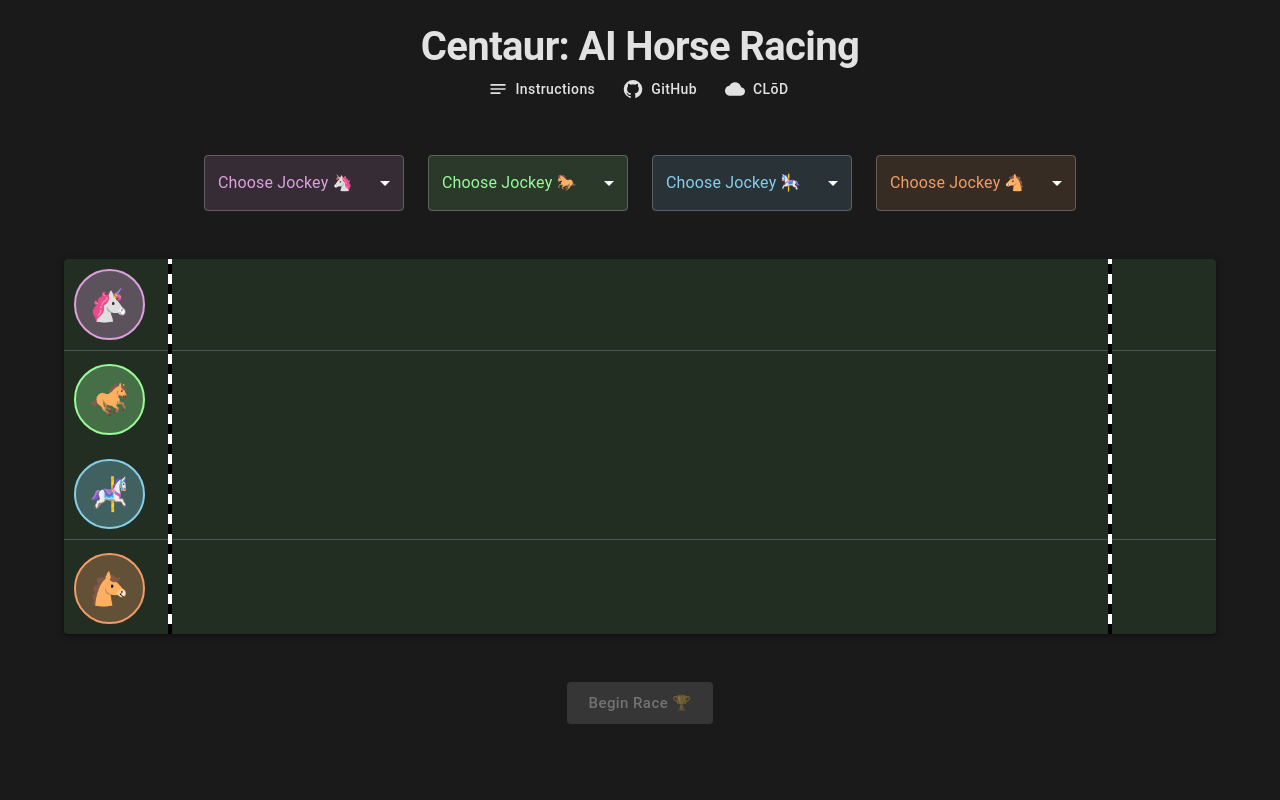
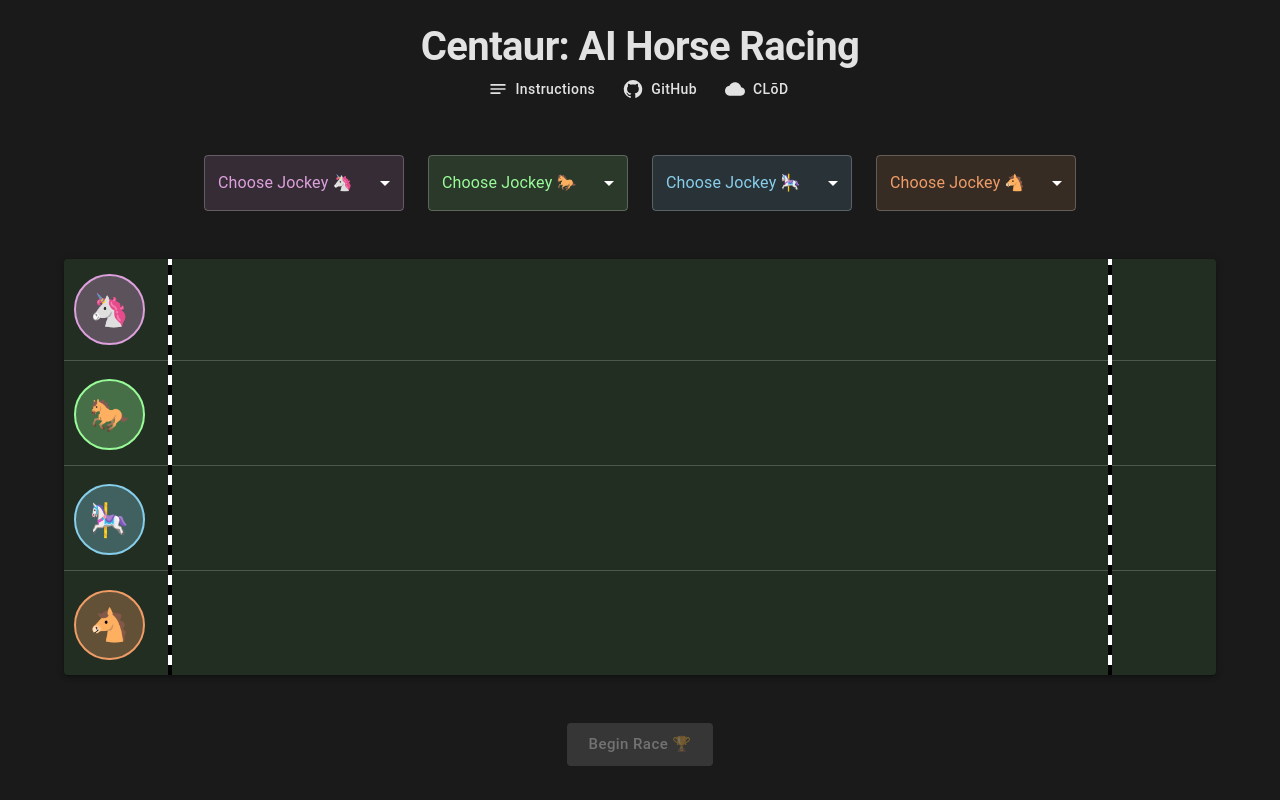
Before and after one commit to lod-io/Centaur, a React (Create React App) app in the folder client/: page / in a window 1280 px wide. Built offline with nearby package versions, Linux system fonts and the light colour scheme.

Commit message:
Add horse names to rows + make QA list look prettier

```diff
--- a/client/src/components/QAContainer.tsx
+++ b/client/src/components/QAContainer.tsx
@@ -1,4 +1,4 @@
-import { Box, Paper, Stack, styled } from "@mui/material";
+import { Box, Paper, Stack, styled, Divider } from "@mui/material";
 import { Answer, Question, Horse } from "../types";
 
 const QAContainerStyled = styled(Paper)(({ theme }) => ({
@@ -20,7 +20,7 @@
   horses,
 }) => (
   <QAContainerStyled elevation={3}>
-    <Stack spacing={2}>
+    <Stack spacing={5} divider={<Divider flexItem />} sx={{ padding: 3 }}>
       {questions.map((question, index) => {
         const questionAnswers = answers.filter(
           (a) => a.questionId === question.id
@@ -42,8 +42,9 @@
                     {answer.status === "approved" ? "✅ " : "❌ "}
                     {horses.find((horse) => horse.id === answer.horseId)
                       ?.name || "Unknown Horse"}
-                    : {answer.content}
-                  </span>
+                    :
+                  </span>{" "}
+                  {answer.content}
                 </Box>
               ))
             ) : (
--- a/client/src/components/RaceTrack.tsx
+++ b/client/src/components/RaceTrack.tsx
@@ -89,6 +89,14 @@
     "repeating-linear-gradient(0deg, #000, #000 10px, #fff 10px, #fff 20px)",
 });
 
+const CenterText = styled(Box)({
+  display: "flex",
+  alignItems: "center",
+  justifyContent: "center",
+  fontSize: "1.2em",
+  fontWeight: "bold",
+});
+
 interface RaceTrackProps {
   horses: Horse[];
 }
@@ -106,6 +114,21 @@
     <RaceTrackContainer elevation={3}>
       <StartLine />
       <FinishLine />
+      {horses.map((horse) => (
+        <CenterText
+          key={`hello-${horse.id}`}
+          sx={{
+            gridRow: horse.id,
+            gridColumn: 6, // Middle column (6 of 11)
+            whiteSpace: "nowrap",
+            color: "#101c0f",
+            fontWeight: "semibold",
+            fontSize: isSmallScreen ? "0.8em" : "1.5em",
+          }}
+        >
+          {horse.name}
+        </CenterText>
+      ))}
       {horses.map((horse) => {
         let overlayIcon = null;
 
@@ -140,9 +163,7 @@
               ) : (
                 // Show horse emoji and overlay icons on larger screens
                 <>
-                  <Box sx={{ fontSize: "2em", transform: "scaleX(-1)" }}>
-                    {horse.emoji}
-                  </Box>
+                  <Box sx={{ fontSize: "2em" }}>{horse.emoji}</Box>
                   {horse.isWaiting && <SleepOverlay>💤</SleepOverlay>}
                   {overlayIcon && <SleepOverlay>{overlayIcon}</SleepOverlay>}
                 </>
```
